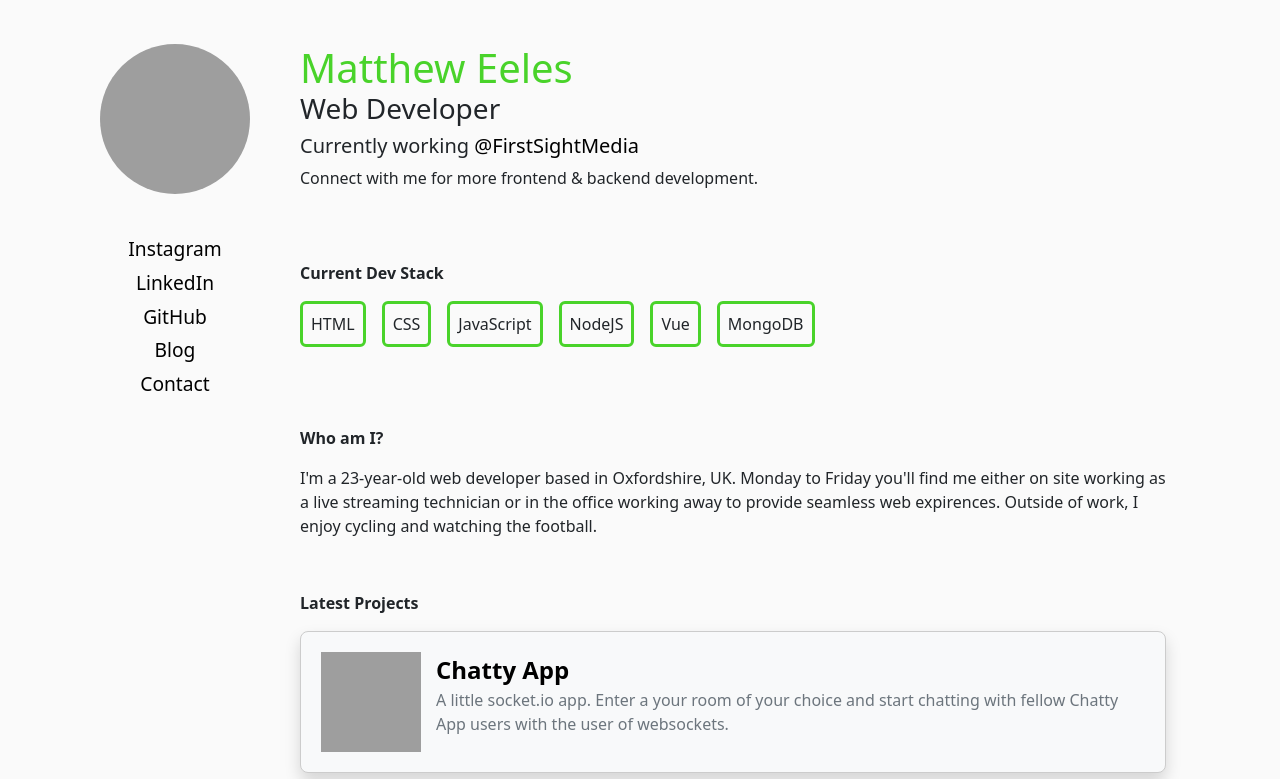
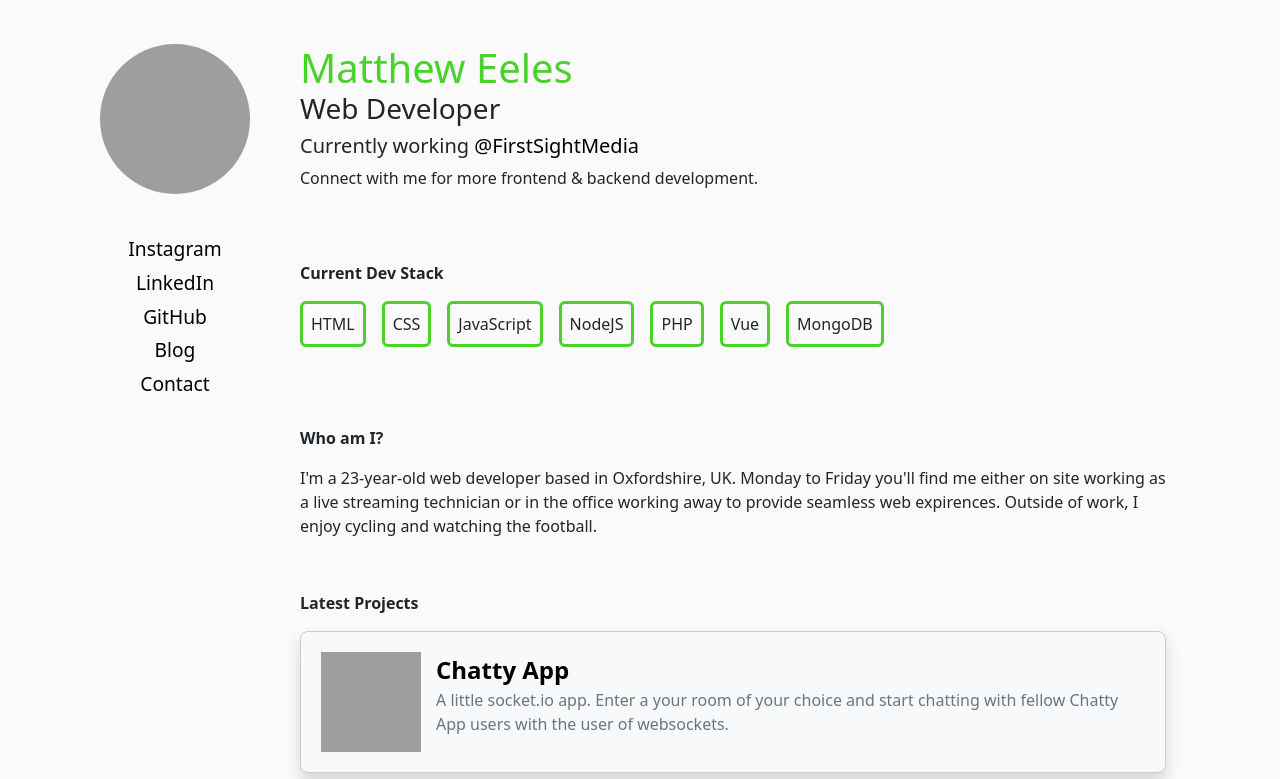
Before and after one commit to MEeles08/hermes, a Vue app in the folder frontend/: page / in a window 1280 px wide. Shown: the top 779 px of the page. Built offline with nearby package versions, Linux system fonts and the light colour scheme; grey boxes are pictures that could not be loaded.

Commit message:
Update text to home component

```diff
--- a/frontend/src/components/Home.vue
+++ b/frontend/src/components/Home.vue
@@ -37,6 +37,7 @@
                         <span class="p-2 border rounded">CSS</span>
                         <span class="p-2 border rounded">JavaScript</span>
                         <span class="p-2 border rounded">NodeJS</span>
+                        <span class="p-2 border rounded">PHP</span>
                         <span class="p-2 border rounded">Vue</span>
                         <span class="p-2 border rounded">MongoDB</span>
                     </div>
@@ -74,7 +75,7 @@ export default {
                 title: "Chatty App",
                 description: "A little socket.io app. Enter a your room of your choice and start chatting  with fellow Chatty App users with the user of websockets.",
                 img: "https://picsum.photos/100",
-                url: "/",
+                url: "https://chatty-app-jea9.onrender.com/",
             },
             {
                 title: "This website!",
```
